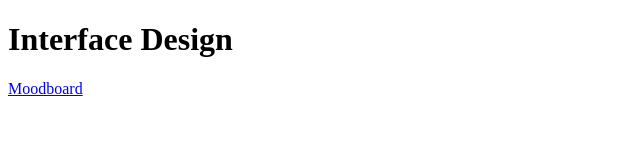
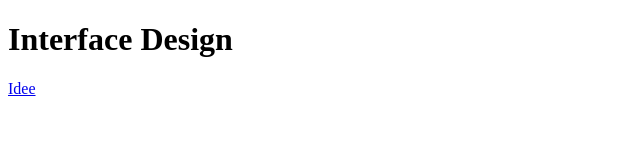
Before and after one commit to maltehuebel/App-Angels, a plain HTML site: page index.html in a window 1280 px wide. Shown: the full height of the page, 0-640 px from the left. Drawn offline with Linux system fonts and the light colour scheme.

Commit message:
Correction

```diff
--- a/index.html
+++ b/index.html
@@ -9,7 +9,7 @@
 <body>
     <h1>Interface Design</h1>
     <div>
-        <a href="https://maltehuebel.github.io/App-Angels/Ideenpitch_Präsentation.pdf">Moodboard</a>
+        <a href="https://maltehuebel.github.io/App-Angels/Ideenpitch_Präsentation.pdf">Idee</a>
     </div>
 
 </body>
```
